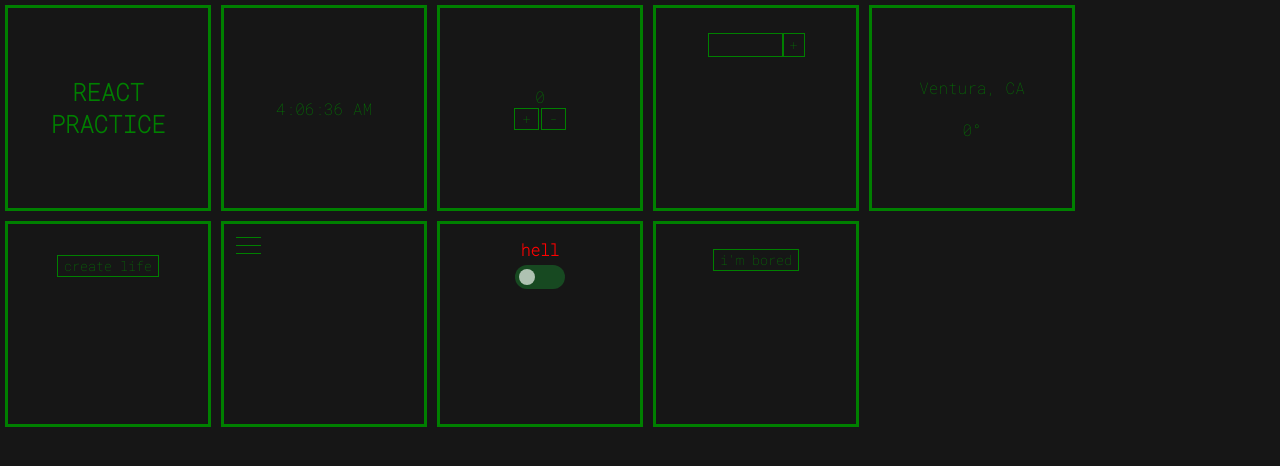
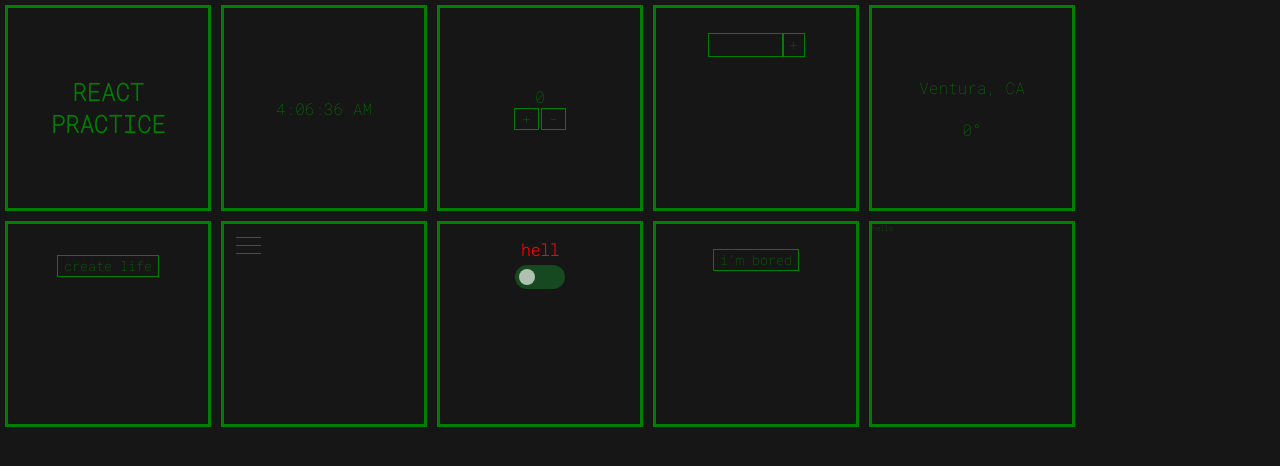
Before and after one commit to kevinduran/react_practice, a React (Create React App) app in the folder testing/: page / in a window 1280 px wide. Shown: the top 466 px of the page. Built offline with nearby package versions, Linux system fonts and the light colour scheme; no server answers.

Commit message:
testing...

```diff
--- /dev/null
+++ b/testing/src/API.js
@@ -0,0 +1,21 @@
+import React, {useState}  from 'react'
+
+export default function API() {
+    const [ppl, getPpl] = useState('hello')
+
+    const addPpl = ()=>{
+        fetch('https://randomuser.me/api')
+        .then(res=> res.json())
+        .then(data=>getPpl(JSON.stringify(data.results[0])))
+
+    }
+
+
+    return (
+        <div className="bigBoy" onClick={addPpl}>
+          <div className="ppl">
+          {ppl}
+          </div>
+        </div>
+    )
+}
--- a/testing/src/App.css
+++ b/testing/src/App.css
@@ -299,3 +299,11 @@ input:checked + .slider:before {
   padding: 25px;
   font-size: 1.1em;
 }
+
+/* Test */
+
+.ppl{
+  font-size: 7px;
+  height: 200px;
+  width:200px;
+}
--- a/testing/src/App.js
+++ b/testing/src/App.js
@@ -9,6 +9,7 @@ import Person from './Person.js'
 import Hamburger from './Hamburger'
 import Dark from './Dark'
 import Bored from './Bored'
+import API from './API'
 
 export default function App() {
 
@@ -24,6 +25,7 @@ export default function App() {
             <Hamburger/>
             <Dark/>
             <Bored/>
+            <API/>
         </div>
     )
 
```
